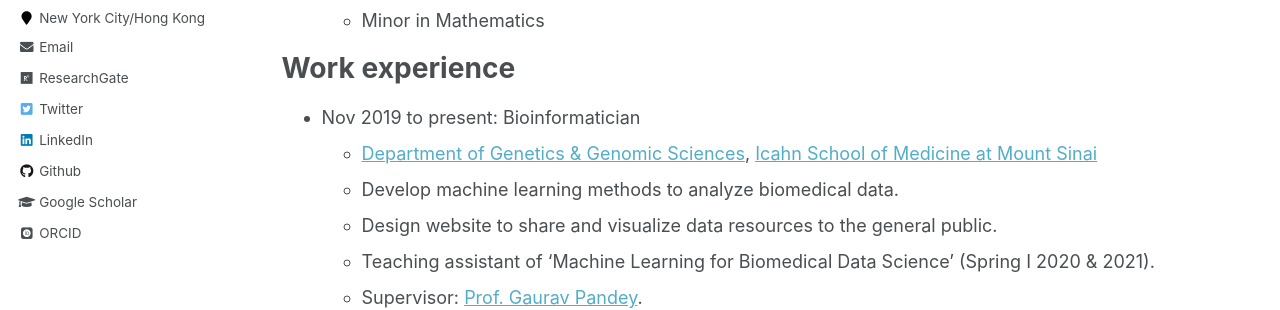
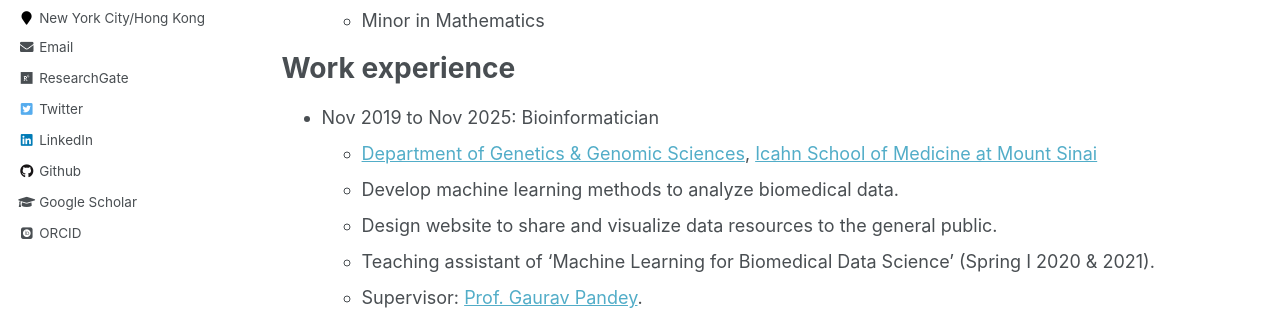
Before and after one commit to huhrichard/huhrichard.github.io, a Jekyll site: the page built from _pages/cv.md, in a window 1280 px wide and 900 px high. Shown: the part 367-677 px from the top of the window. Built offline with Jekyll 4.4.1, drawn with Linux system fonts in a browser that asks for light colours; some web fonts are replaced.

Commit message:
updated cv

```diff
--- a/_pages/cv.md
+++ b/_pages/cv.md
@@ -20,7 +20,7 @@ Education
 
 Work experience
 ======
-* Nov 2019 to present: Bioinformatician
+* Nov 2019 to Nov 2025: Bioinformatician
   * [Department of Genetics & Genomic Sciences](https://icahn.mssm.edu/research/genomics),
 [Icahn School of Medicine at Mount Sinai](https://icahn.mssm.edu/)
   * Develop machine learning methods to analyze biomedical data.
```
